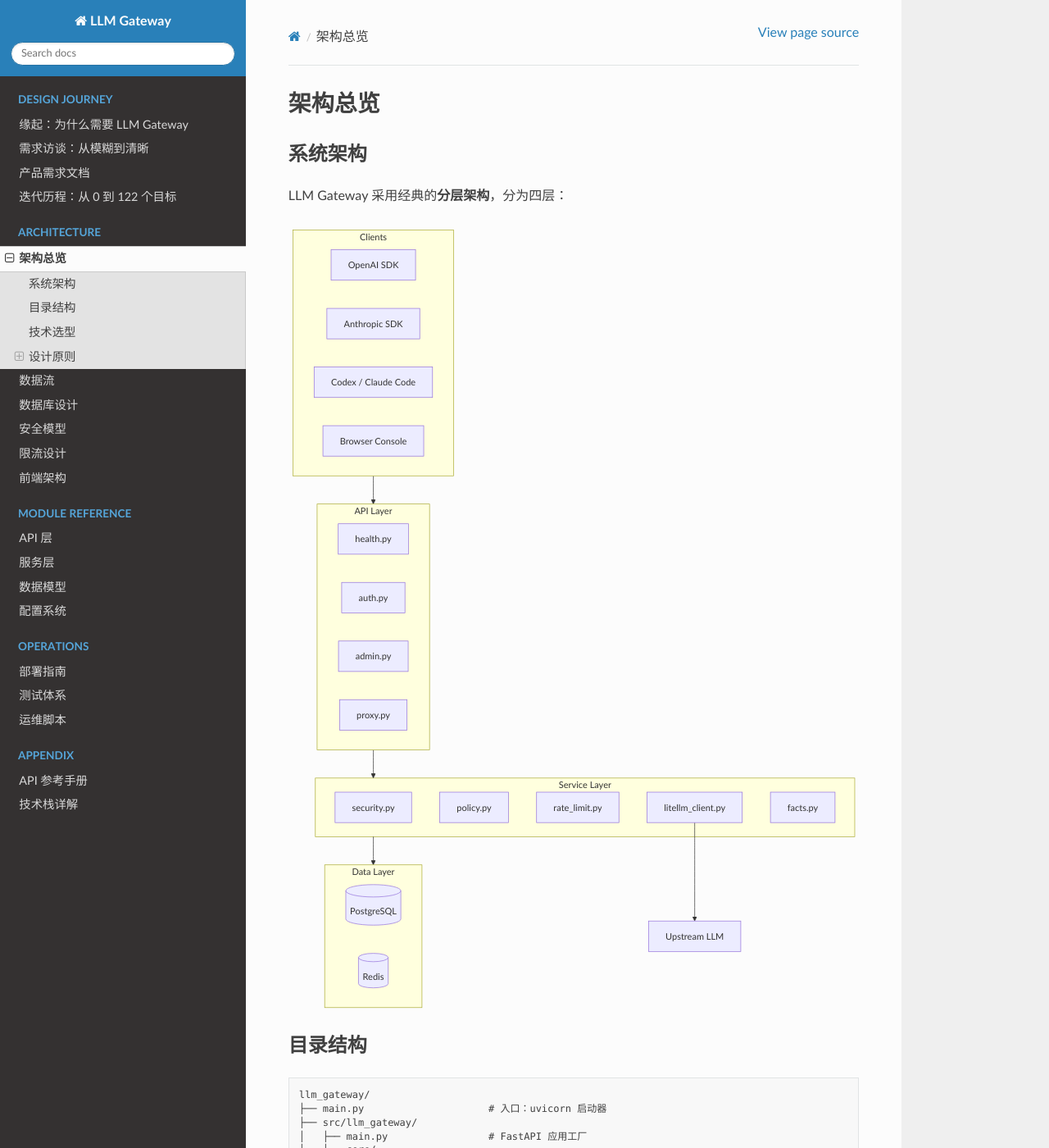
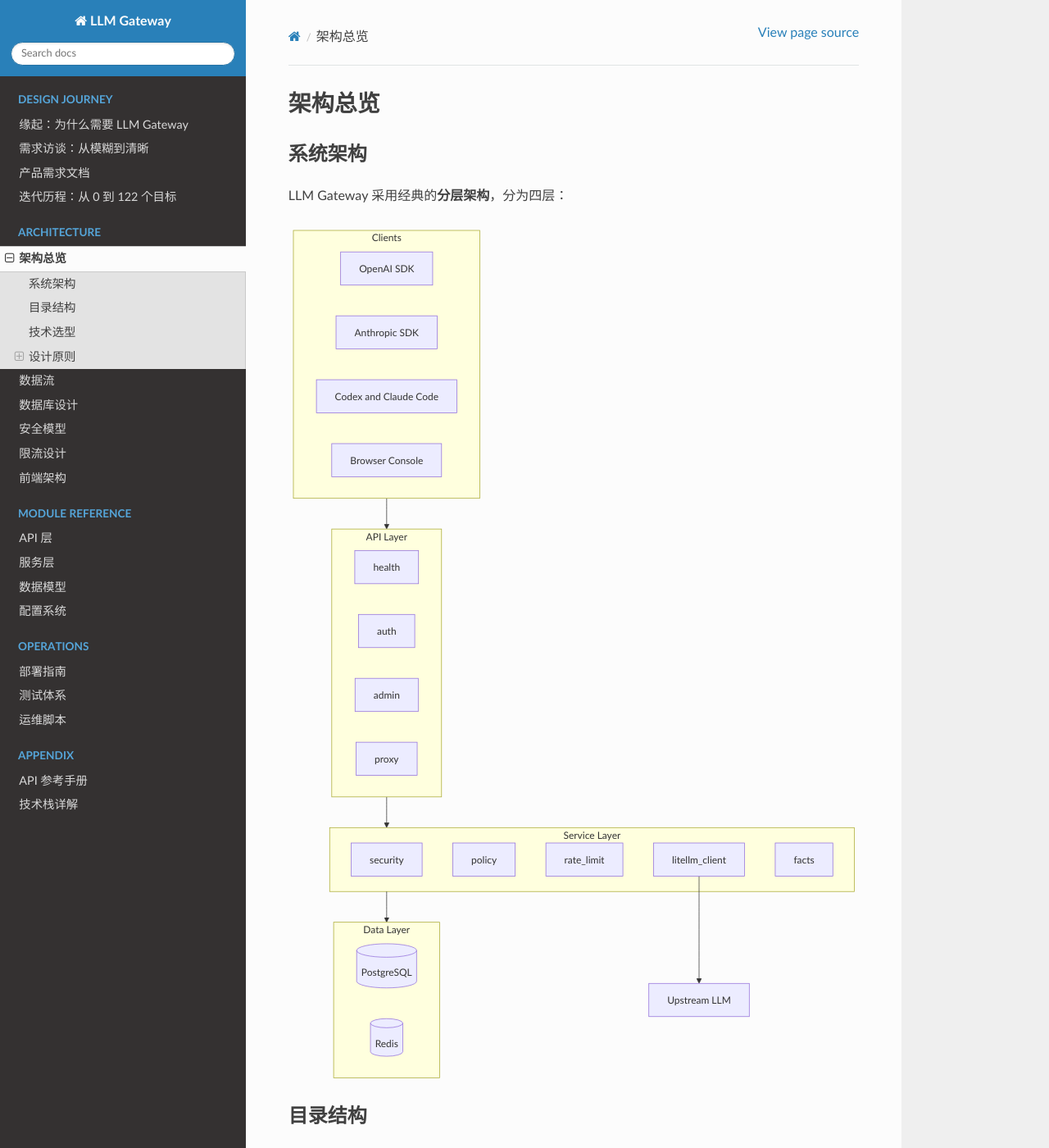
Before and after one commit to pty819/llm-gateway-docs, a Sphinx documentation site: the page built from docs/source/architecture/overview.md, in a window 1280 px wide and 1400 px high. Shown: the whole window at 82% size. Built offline with Sphinx 7.4.7 and the Read the Docs theme 3.1.0, drawn with Linux system fonts in a browser that asks for light colours.

Commit message:
Fix mermaid syntax in architecture overview

````diff
--- a/docs/source/architecture/overview.md
+++ b/docs/source/architecture/overview.md
@@ -8,37 +8,37 @@
 
 ```{mermaid}
 graph TB
-    subgraph Clients
-        C1[OpenAI SDK]
-        C2[Anthropic SDK]
-        C3[Codex / Claude Code]
-        C4[Browser Console]
+    subgraph clients["Clients"]
+        C1["OpenAI SDK"]
+        C2["Anthropic SDK"]
+        C3["Codex and Claude Code"]
+        C4["Browser Console"]
     end
 
-    subgraph API_Layer[API Layer]
-        A1[health.py]
-        A2[auth.py]
-        A3[admin.py]
-        A4[proxy.py]
+    subgraph api_layer["API Layer"]
+        A1["health"]
+        A2["auth"]
+        A3["admin"]
+        A4["proxy"]
     end
 
-    subgraph Service_Layer[Service Layer]
-        S1[security.py]
-        S2[policy.py]
-        S3[rate_limit.py]
-        S4[litellm_client.py]
-        S5[facts.py]
+    subgraph service_layer["Service Layer"]
+        S1["security"]
+        S2["policy"]
+        S3["rate_limit"]
+        S4["litellm_client"]
+        S5["facts"]
     end
 
-    subgraph Data_Layer[Data Layer]
-        D1[(PostgreSQL)]
-        D2[(Redis)]
+    subgraph data_layer["Data Layer"]
+        D1[("PostgreSQL")]
+        D2[("Redis")]
     end
 
-    Clients --> API_Layer
-    API_Layer --> Service_Layer
-    Service_Layer --> Data_Layer
-    S4 --> Upstream[Upstream LLM]
+    clients --> api_layer
+    api_layer --> service_layer
+    service_layer --> data_layer
+    S4 --> U["Upstream LLM"]
 ```
 
 目录结构
````
